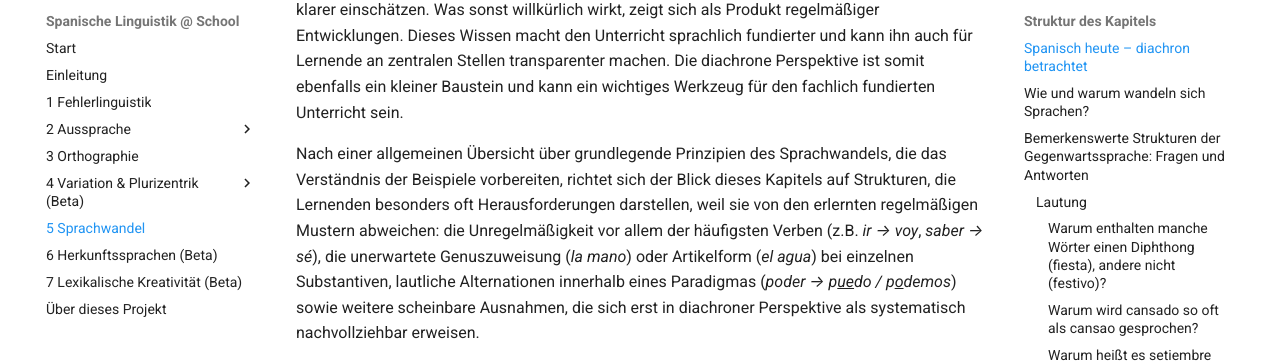
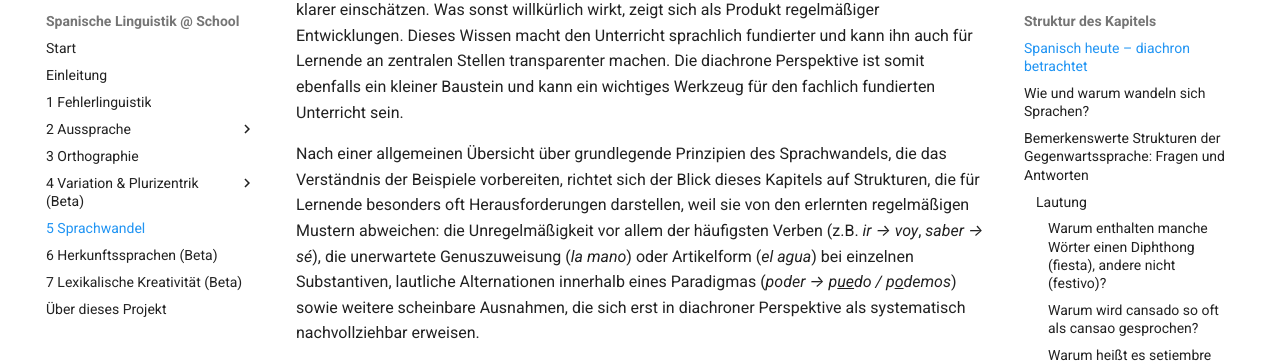
Before and after one commit to FTacke/spanisch-toolkit, an MkDocs documentation site: the page built from docs/wandel/wandel.md, in a window 1280 px wide and 900 px high, scrolled down 680 px. Shown: the part 116-479 px from the top of the window. Built offline with MkDocs 1.6.1 and Material for MkDocs 9.7.7, drawn with Linux system fonts in a browser that asks for light colours; part of the change alters nothing that is shown; some of the changed text lies outside the part shown.

Commit message:
improvements in wandel.md

```diff
--- a/docs/wandel/wandel.md
+++ b/docs/wandel/wandel.md
@@ -21,7 +21,7 @@ Das Kapitel versteht die Formen und Strukturen des Gegenwartsspanischen also als
 
 Auch wenn die Darstellung keine direkte Didaktisierung verfolgt, ist sie auf (angehende) Lehrkräfte zugeschnitten: Wer die historischen Hintergründe kennt, kann das heutige System klarer einschätzen. Was sonst willkürlich wirkt, zeigt sich als Produkt regelmäßiger Entwicklungen. Dieses Wissen macht den Unterricht sprachlich fundierter und kann ihn auch für Lernende an zentralen Stellen transparenter machen. Die diachrone Perspektive ist somit ebenfalls ein kleiner Baustein und kann ein wichtiges Werkzeug für den fachlich fundierten Unterricht sein.
 
-Nach einer allgemeinen Übersicht über grundlegende Prinzipien des Sprachwandels, die das Verständnis der Beispiele vorbereiten, richtet sich der Blick dieses Kapitels auf Strukturen, die Lernenden besonders oft Herausforderungen darstellen, weil sie von den erlernten regelmäßigen Mustern abweichen: die Unregelmäßigkeit vor allem der häufigsten Verben (z.B. *ir → voy*, *saber → sé*), die unerwartete Genuszuweisung (*la mano*) oder Artikelform (*el agua*) bei einzelnen Substantiven, lautliche Alternationen innerhalb eines Paradigmas (*poder → p<u>ue</u>do / p<u>o</u>demos*) sowie weitere scheinbare Ausnahmen, die sich erst in diachroner Perspektive als systematisch nachvollziehbar erweisen.
+Nach einer allgemeinen Übersicht über grundlegende Prinzipien des Sprachwandels, die das Verständnis der Beispiele vorbereiten, richtet sich der Blick dieses Kapitels auf Strukturen, die für Lernende besonders oft Herausforderungen darstellen, weil sie von den erlernten regelmäßigen Mustern abweichen: die Unregelmäßigkeit vor allem der häufigsten Verben (z.B. *ir → voy*, *saber → sé*), die unerwartete Genuszuweisung (*la mano*) oder Artikelform (*el agua*) bei einzelnen Substantiven, lautliche Alternationen innerhalb eines Paradigmas (*poder → p<u>ue</u>do / p<u>o</u>demos*) sowie weitere scheinbare Ausnahmen, die sich erst in diachroner Perspektive als systematisch nachvollziehbar erweisen.
 
 
 
@@ -85,7 +85,7 @@ So stehen heute beide Formen [*septiembre*](https://dle.rae.es/septiembre){:targ
 
 Ein analoger Prozess zeigt sich bei Präfixen wie *trans-* vs. *tras-*. Im Spanischen dominierten Formen mit *tras-* (z. B. [*trasplantar*](https://dle.rae.es/trasplantar), [*traspasar*](https://dle.rae.es/traspasar){:target="_blank" rel="noopener noreferrer"}). In gelehrten oder international geprägten Bildungen kam *trans-* zurück ([*transparente*](https://dle.rae.es/transparente){:target="_blank" rel="noopener noreferrer"}, [*transfusión*](https://dle.rae.es/transfusi%C3%B3n){:target="_blank" rel="noopener noreferrer"}). Diese Variation in der Lautung verdeutlicht die Tendenz zur Vereinfachung von Konsonantenclustern.
 
-Ein weiteres Beispiel komplexer Konsonantenfolgen ohne Aussprache ist [*psicólogo*](https://dle.rae.es/psic%C3%B3logo){:target="_blank" rel="noopener noreferrer"} bzw. *psíquico*. Das initiale `<p>` wird in der Aussprache in der Regel nicht realisiert, obwohl es orthographisch steht – hier wiederum ein Erbe des griechischen Ursprungs.
+Ein weiteres Beispiel komplexer Konsonantenfolgen ohne Aussprache ist [*psicólogo*](https://dle.rae.es/psic%C3%B3logo){:target="_blank" rel="noopener noreferrer"} bzw. [*psíquico*](https://dle.rae.es/ps%C3%ADquico){:target="_blank" rel="noopener noreferrer"}. Das initiale `<p>` wird in der Aussprache in der Regel nicht realisiert, obwohl es orthographisch steht – hier wiederum ein Erbe des griechischen Ursprungs (im Wörterbuch werden *sícólogo* und *síquico* als alternative Schreibweisen aufgeführt).
 
 #### Und was ist mit dem *-s* im Auslaut?
 Die Tendenz zur offenen Silbe betrifft auch das silben- und wortfinale <span class="meta">/s/</span>: In vielen Varietäten wird es im Silbenauslaut abgeschwächt oder getilgt, z.B. *lo<u>s</u> amigo<u>s</u>* → <span class="meta">[loh.a.ˈmi.ɣoh]</span> ~ <span class="meta">[lo.a.ˈmi.ɣo]</span> oder  *¿tiene<u>s</u> tiempo?* <span class="meta">[ˈtje.ne.ˈtjem.po]</span>. Das hat wiederum Konsequenzen für die Pluralmarkerierung und die Kennzeichnung der grammatischen Person (s.u.). Die Abschwächung ist in einigen Teilen der Hispanophonie kennzeichnend, hat aber auf die Schrift keinen Einfluss. Eine ausführliche Auseinandersetzung mit dem lautlichen Phänomen und den Regionen, in denen es besonders kennzeichnend ist, findet sich im Kapitel [Aussprachevariation](../aussprache/varianten.md).
@@ -239,6 +239,6 @@ Das Muster findet sich ebenfalls in den übrigen romanischen Sprachen: fr. clair
 
 
 [^*]: **Autor:innen:** Lea-Marie Domin, Selin Sevgi, Felix Tacke
-      **Beiträge & Peer Review:** Marlon Merte
+      **Beiträge & Peer Review:** Marlon Merte, Gloria Gabriel
 
-      **Letzte Änderung:** 22.09.2025
+      **Letzte Änderung:** 23.09.2025
```
